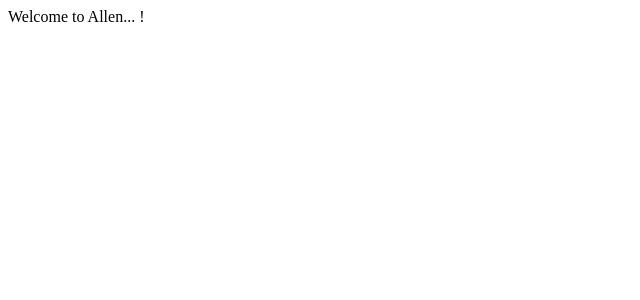
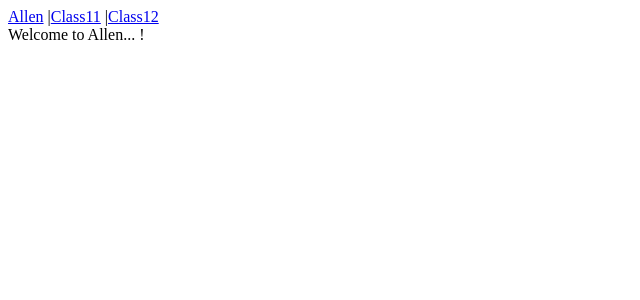
Before and after one commit to rohitpant788/learning_full_stack_v3, a React (Vite) app in the folder week-10-routing/: page / in a window 1280 px wide. Shown: the top 300 px of the page, without its empty margins (0-640 px from the left). Built offline with nearby package versions, Linux system fonts and the light colour scheme.

Commit message:
Navigating with the Link Component in React Router DOM

```diff
--- a/week-10-routing/src/App.jsx
+++ b/week-10-routing/src/App.jsx
@@ -1,5 +1,5 @@
 import { useState } from 'react'
-import { BrowserRouter, Route, Routes } from 'react-router-dom'
+import { BrowserRouter, Link, Route, Routes } from 'react-router-dom'
 
 function App() {
   const [count, setCount] = useState(0)
@@ -7,10 +7,13 @@ function App() {
   return (
     <>
       <BrowserRouter>
+        <Link to="/">Allen</Link> |
+        <Link to="/neet/online-coaching-class-11">Class11</Link> |
+        <Link to="/neet/online-coaching-class-12">Class12</Link>
         <Routes>
-          <Route path="/" element={<LandingPage/>}></Route>
-          <Route path="/neet/online-coaching-class-11" element={<Class11Program/>}></Route>
-          <Route path="/neet/online-coaching-class-12" element={<Class12Program/>}></Route>
+          <Route path="/" element={<LandingPage />}></Route>
+          <Route path="/neet/online-coaching-class-11" element={<Class11Program />}></Route>
+          <Route path="/neet/online-coaching-class-12" element={<Class12Program />}></Route>
         </Routes>
       </BrowserRouter>
     </>
@@ -18,15 +21,15 @@ function App() {
 }
 
 
-function LandingPage(){
+function LandingPage() {
   return <div>Welcome to Allen... !</div>
 }
 
-function Class11Program(){
+function Class11Program() {
   return <div> This is for Class 11 Program...!</div>
 }
 
-function Class12Program(){
+function Class12Program() {
   return <div> This is for Class 12 Program...!</div>
 }
 
```
